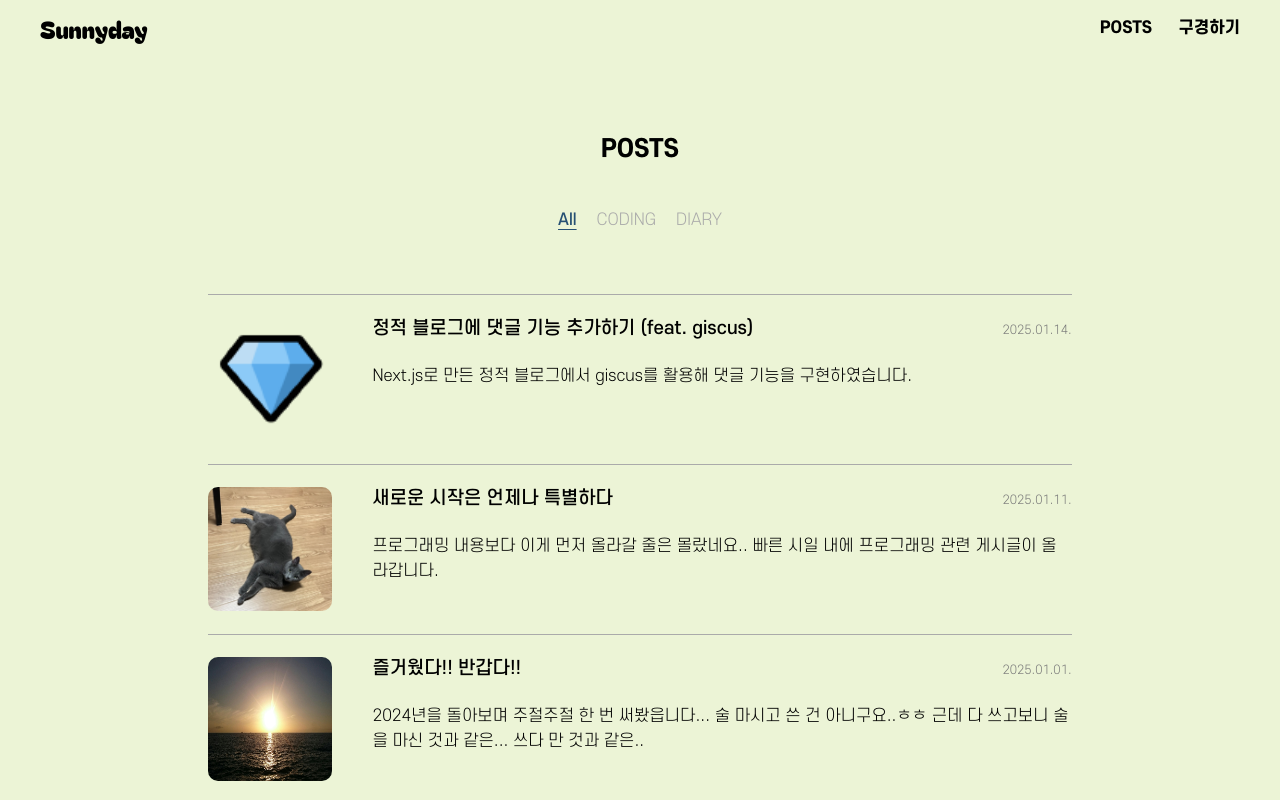
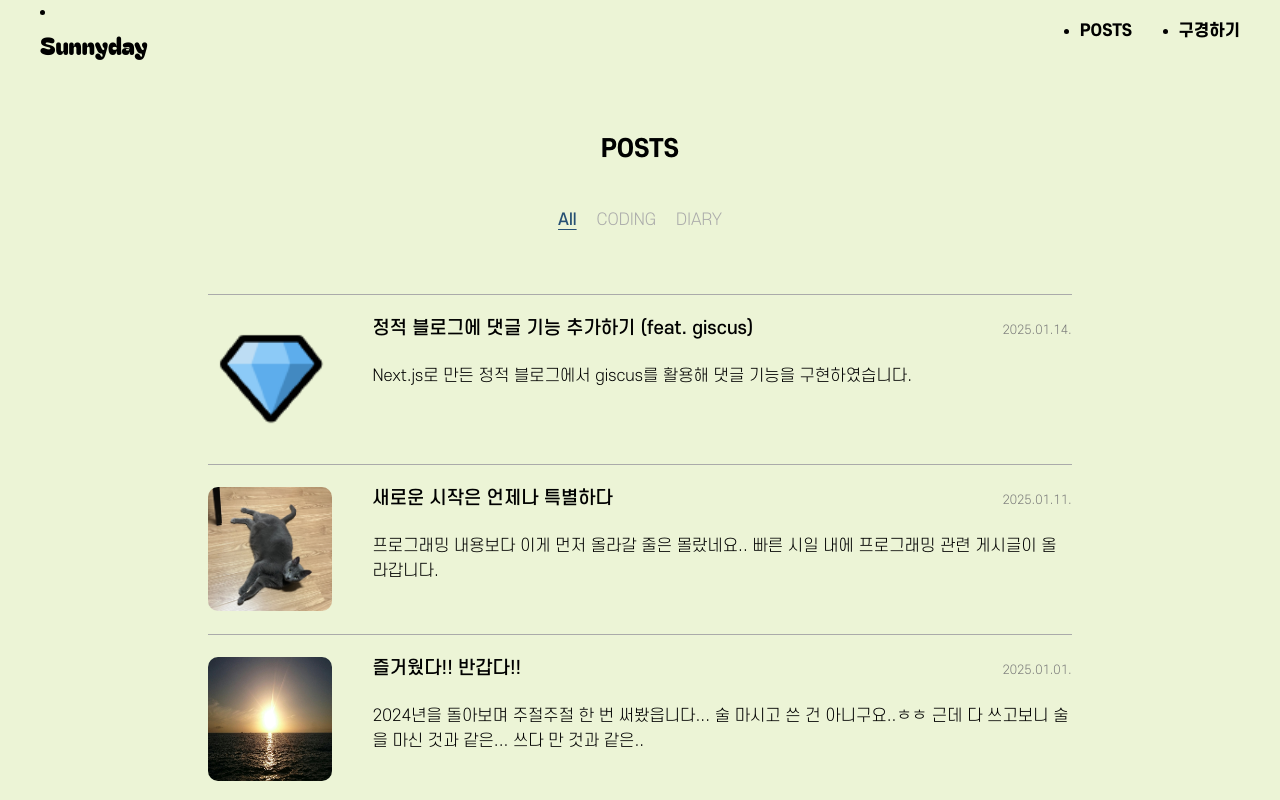
Before and after one commit to Sunny-jinn/sunnyday-next-blog, a Next.js app: page /posts in a window 1280 px wide. Shown: the top 800 px of the page. Built offline with nearby package versions, Linux system fonts and the light colour scheme.

Commit message:
fix: css 및 코드 가독성 수정

```diff
--- a/src/components/Footer/styled.ts
+++ b/src/components/Footer/styled.ts
@@ -11,6 +11,7 @@ export const Wrapper = styled.div`
   border-top: 1px solid #ccc;
   margin-top: 30px;
   padding: 50px 0;
+  margin-top: 100px;
 `;
 
 export const Content = styled.div`
--- a/src/styles/Global.tsx
+++ b/src/styles/Global.tsx
@@ -50,10 +50,19 @@ const styles = (theme: Theme) => css`
     text-decoration: underline;
   }
 
-  ul,
-  li {
-    list-style-type: none;
-    list-style: none;
+  ol {
+    list-style-type: decimal;
+    list-style: decimal;
+  }
+
+  ul {
+    list-style-type: disc;
+    list-style: disc;
+  }
+
+  ol,
+  ul {
+    padding-left: 20px;
   }
 
   .clicked {
```
Also changed, not shown: src/components/Comments/index.tsx (+12 -16 lines), src/styles/posts/category.ts (+13 -0 lines).
